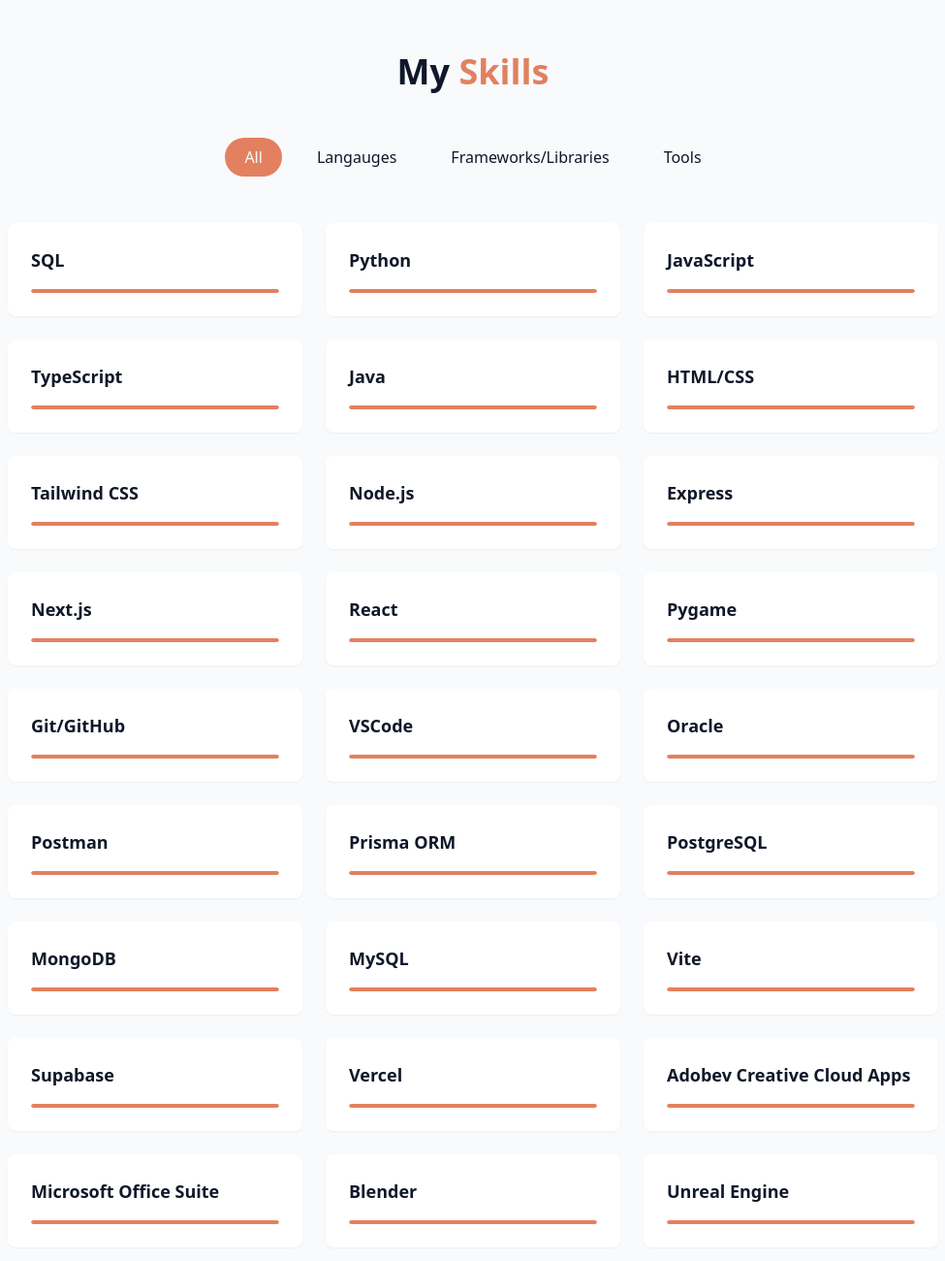
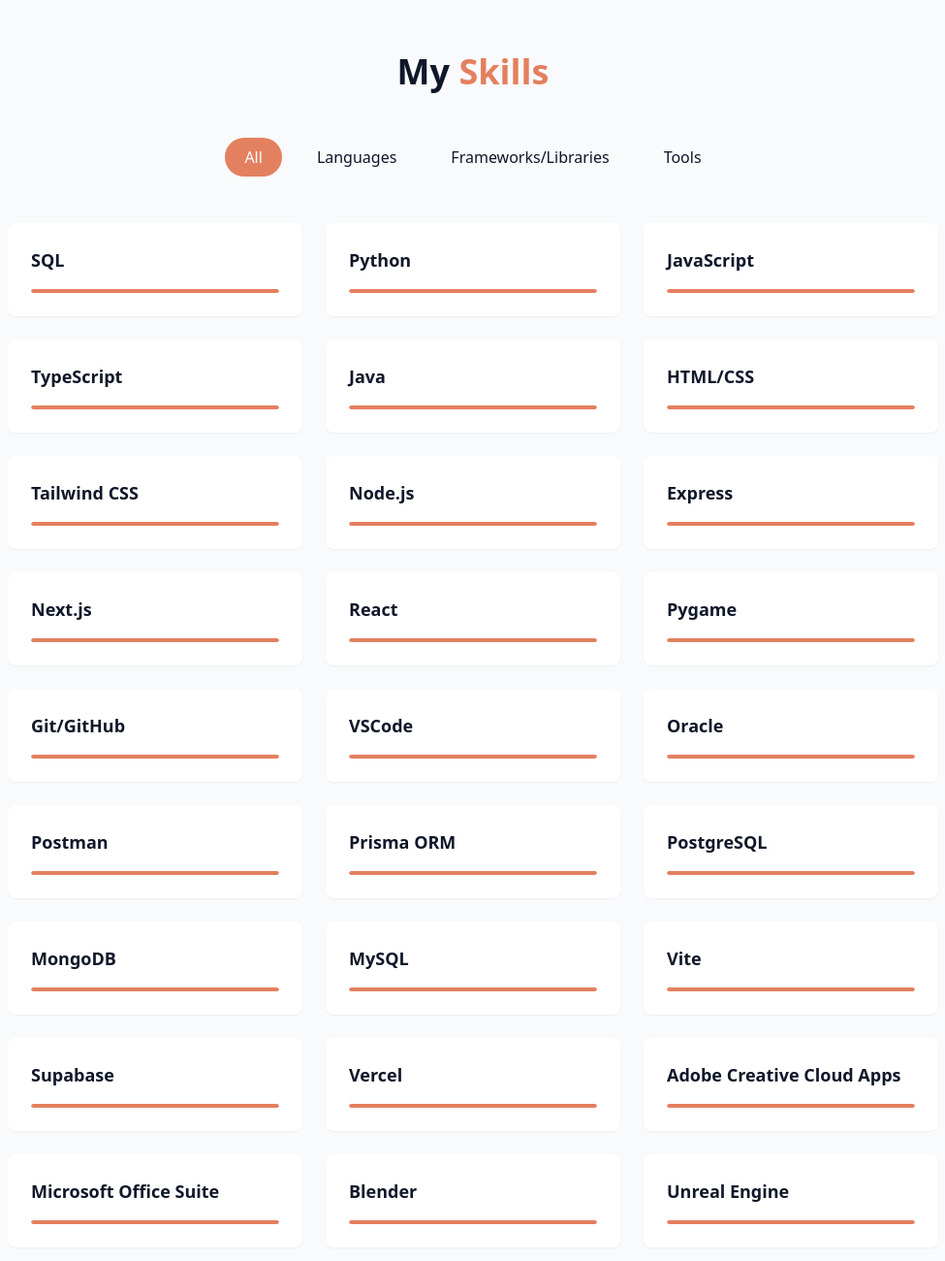
Before and after one commit to Ajirii/portfolio, a React (Vite) app: page / in a window 1280 px wide. Shown: the part 1548-2848 px from the top of the page at 97% size, without its empty margins (152-1127 px from the left). Built offline with nearby package versions, Linux system fonts and the light colour scheme.

Commit message:
Fixed Spelling in Skills Section

```diff
--- a/src/components/SkillsSection.jsx
+++ b/src/components/SkillsSection.jsx
@@ -30,13 +30,13 @@
   { name: "Vite", category: "tools" },
   { name: "Supabase", category: "tools" },
   { name: "Vercel", category: "tools" },
-  { name: "Adobev Creative Cloud Apps", category: "tools" },
+  { name: "Adobe Creative Cloud Apps", category: "tools" },
   { name: "Microsoft Office Suite", category: "tools" },
   { name: "Blender", category: "tools" },
   { name: "Unreal Engine", category: "tools" },
 ];
 
-const categories = ["all", "langauges", "frameworks/libraries", "tools"];
+const categories = ["all", "languages", "frameworks/libraries", "tools"];
 
 export const SkillsSection = () => {
   const [activeCategory, setActiveCategory] = useState("all");
```
